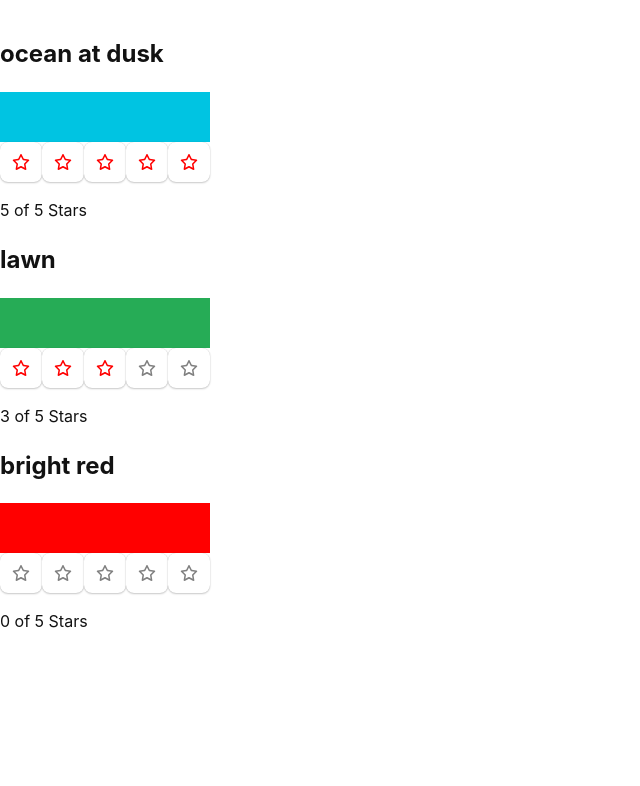
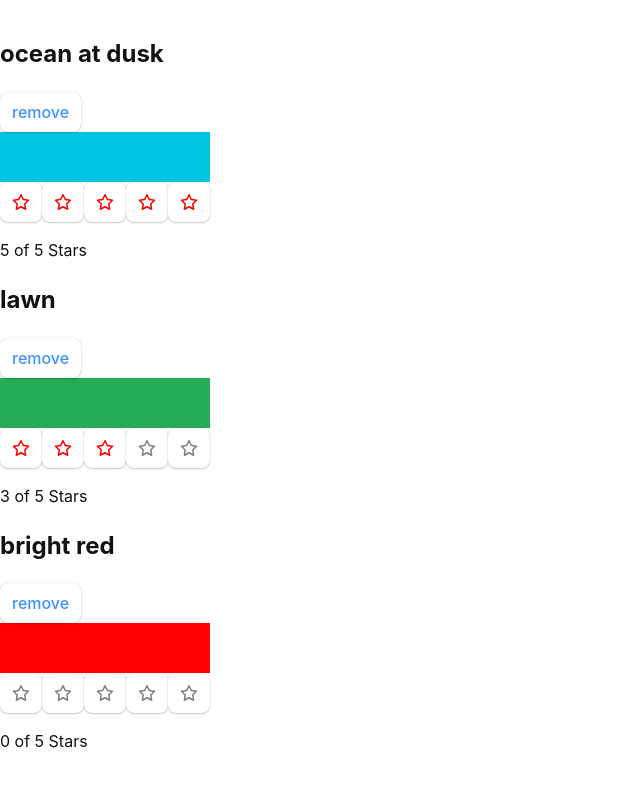
Before and after one commit to MofuMofu2/react-sandbox, a React (Create React App) app: page / in a window 1280 px wide. Shown: the top 786 px of the page, without its empty margins (0-640 px from the left). Built offline with nearby package versions, Linux system fonts and the light colour scheme.

Commit message:
fix; #6 クリックすると星を削除できるように子コンポーネントへイベント関連のPropsを渡す

```diff
--- a/src/component/Color/index.tsx
+++ b/src/component/Color/index.tsx
@@ -2,15 +2,24 @@ import React from "react";
 import StarRating from "../StarRating";
 
 type ColorProps = {
+  id: string;
   title: string;
   color: string;
   rating: number;
+  onRemove: (element: React.MouseEvent<HTMLButtonElement>) => void;
 };
 
 export default function Color({ ...props }: ColorProps) {
   return (
     <section>
       <h1>{props.title}</h1>
+      <button
+        onClick={(element) => {
+          props.onRemove(element);
+        }}
+      >
+        remove
+      </button>
       <div style={{ height: 50, backgroundColor: props.color }}></div>
       <StarRating selectedStars={props.rating} />
     </section>
```
Also changed, not shown: 1 other file (tests, documents, lock files or other folders).
